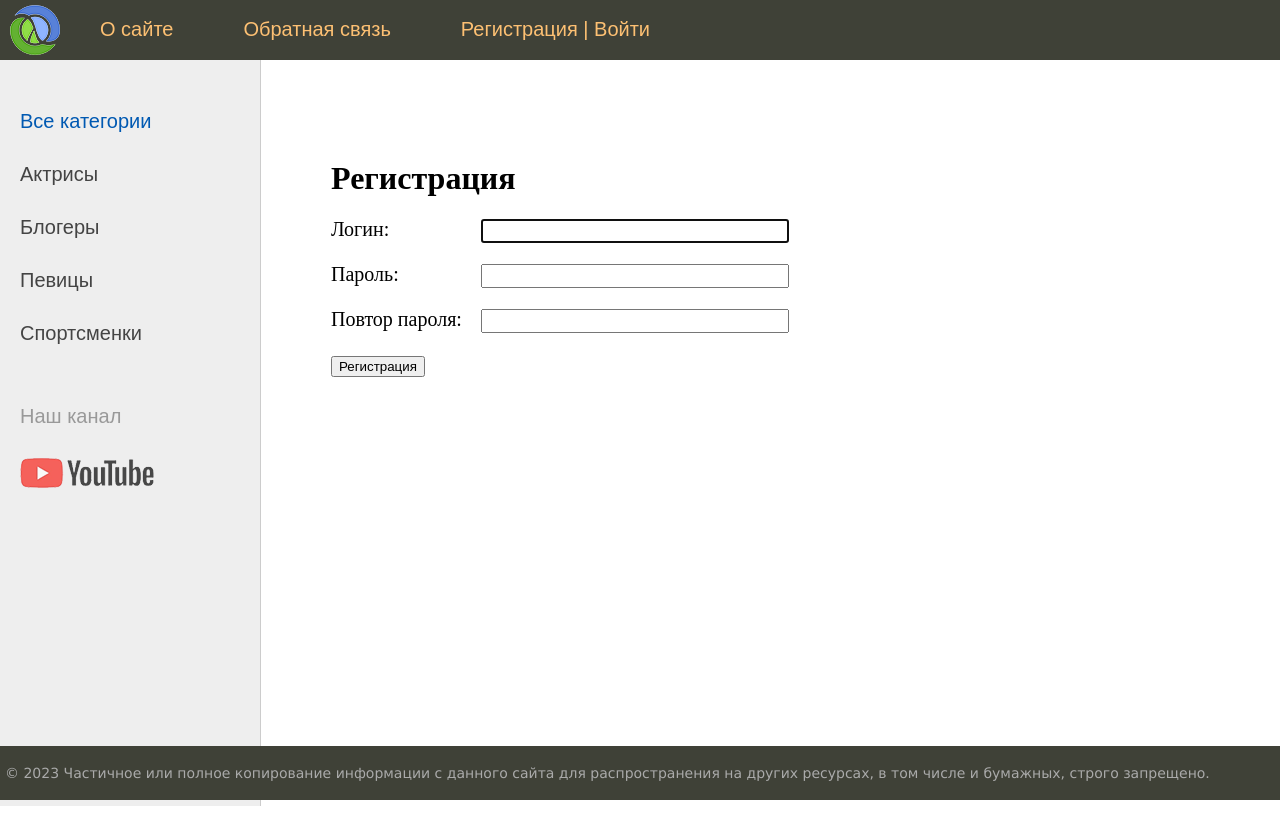
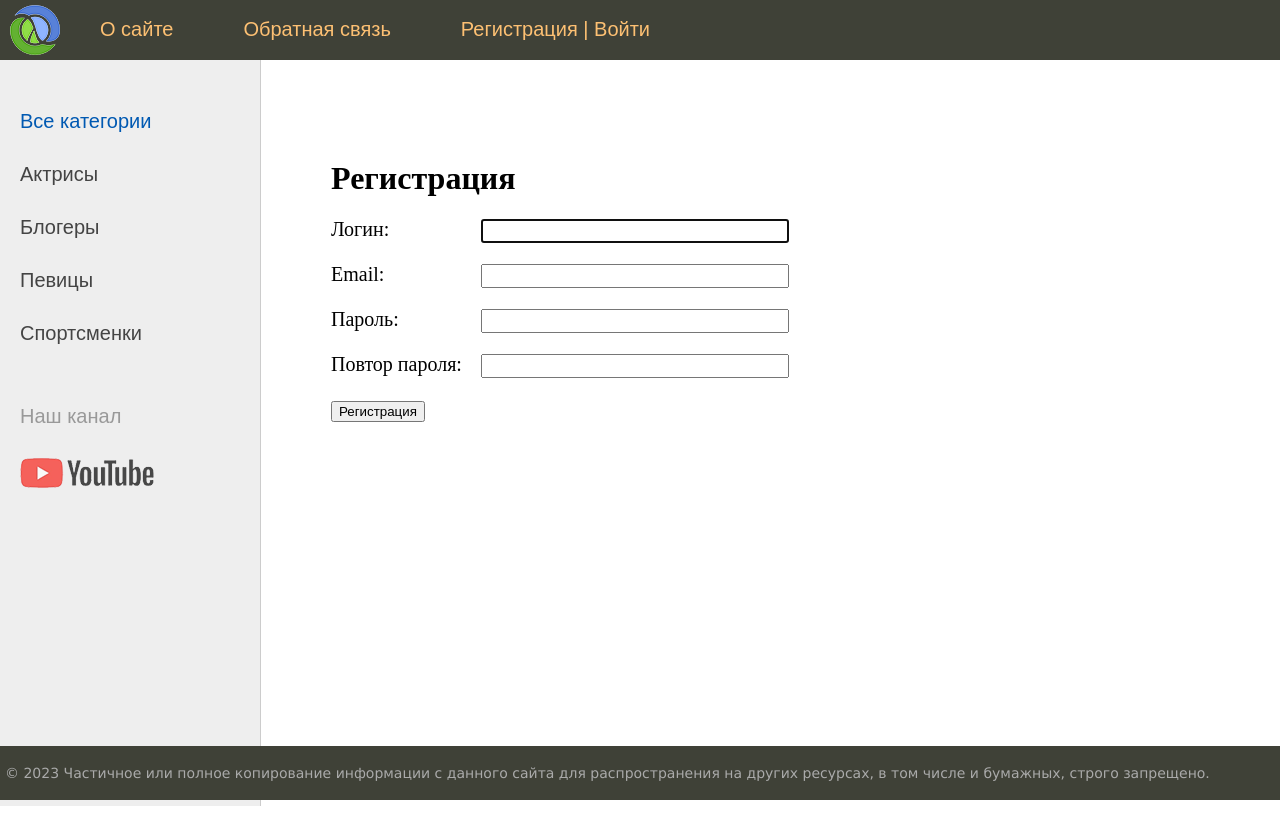
Before and after one commit to Ambys0/djsite, a Django app: page /register/ in a window 1280 px wide. Run offline with Django 4.2, Linux system fonts and the light colour scheme; data comes from the database, SQL or seed files in the repository; both versions use the stored data as it was after the commit.

Commit message:
Adding registration form for a users in my project

```diff
--- a/myedusite/mainsite/forms.py
+++ b/myedusite/mainsite/forms.py
@@ -31,14 +31,10 @@ class AddPostForm(forms.ModelForm):  #Прописываем стандартн
 
 class RegisterUserForm(UserCreationForm):
     username = forms.CharField(label='Логин', widget=forms.TextInput(attrs={'class': 'form-input'}))
+    email = forms.EmailField(label='Email', widget=forms.EmailInput(attrs={'class': 'form-input'}))
     password1 = forms.CharField(label='Пароль', widget=forms.PasswordInput(attrs={'class': 'form-input'}))
     password2 = forms.CharField(label='Повтор пароля', widget=forms.PasswordInput(attrs={'class': 'form-input'}))
 
     class Meta:
         model = User
-        fields = ('username', 'password1', 'password2')
-        widgets = {
-            'username': forms.TextInput(attrs={'class': 'form-input'}),
-            'password1': forms.PasswordInput(attrs={'class': 'form-input'}),
-            'password2': forms.PasswordInput(attrs={'class': 'form-input'}),
-        }
+        fields = ('username', 'email', 'password1', 'password2')
--- a/myedusite/mainsite/static/mainsite/css/styles.css
+++ b/myedusite/mainsite/static/mainsite/css/styles.css
@@ -44,7 +44,7 @@ p.link-read-post a {
 div.article-panel {
     background: #eee;
     padding: 5px 10px 5px 10px;
-    box-sizing: border-box;
+    box-sizing border-box;
     overflow: hidden;
     color: #555;
 }
--- a/myedusite/mainsite/templates/mainsite/base.html
+++ b/myedusite/mainsite/templates/mainsite/base.html
@@ -19,7 +19,7 @@
 {% for m in menu %}
 			<li><a href="{% url m.url_name %}">{{m.title}}</a></li>
 {% endfor %}
-			<li><a href="{% url 'register' %}">Регистрация</a> | <a href="{% url 'login' %}">Войти</a></li>
+				<li><a href="{% url 'register' %}">Регистрация</a> | <a href="{% url 'login' %}">Войти</a></li>
 			</ul>
 			<div class="clear"></div>
 		</div>
```
Also changed, not shown: myedusite/db.sqlite3.
